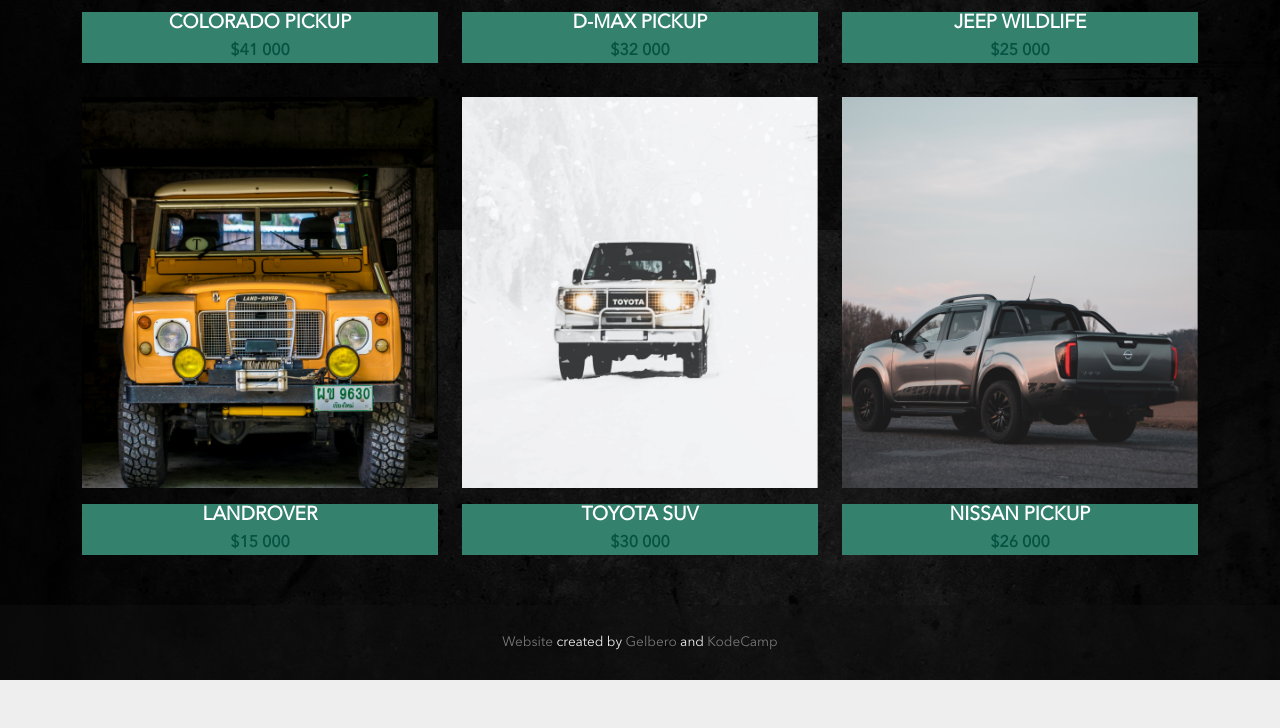
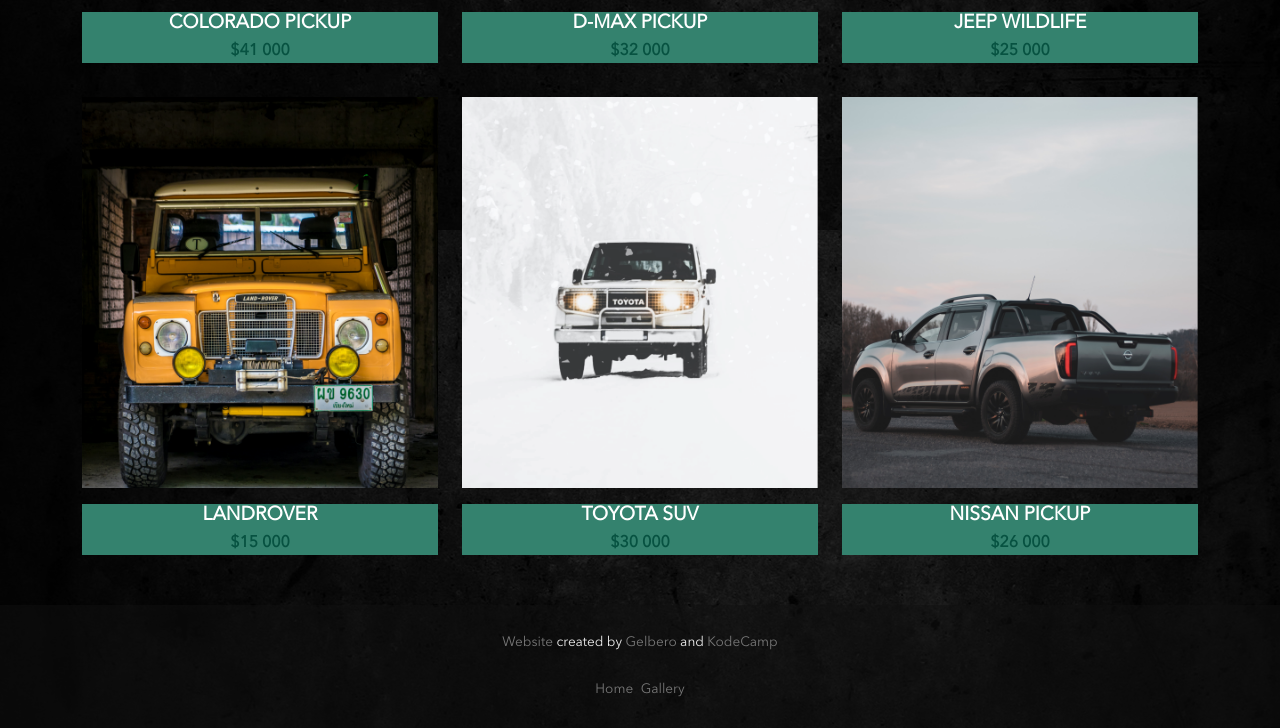
Before and after one commit to Gelbero46/galleryWebsite.github.io, a plain HTML site: page gallery.html in a window 1280 px wide. Shown: the part 1570-2298 px from the top of the page. Before the commit the page ends 2250 px from the top, so only its background shows below. Drawn offline with nearby package versions, Linux system fonts and the light colour scheme.

Commit message:
footer update

```diff
--- a/css/style.scss
+++ b/css/style.scss
@@ -147,11 +147,15 @@ body {
     padding: 2em 0;
     color: #eee;
 
+    & > * + * {
+      margin-top: 2em;
+    }
     a {
       text-decoration: none;
       color: #777;
       &:hover {
         color: rgb(52, 130, 110);
+        text-decoration: underline;
       }
     }
   }
--- a/gallery.html
+++ b/gallery.html
@@ -25,6 +25,7 @@
     <footer class="footer">
         <div class="footer--text">
             <p><a href="https://github.com/Gelbero46">Website</a> created by <a href="https://github.com/Gelbero46" target="/">Gelbero</a> and <a href="https://www.facebook.com/kodehauzcamp" target="/">KodeCamp</a></p>
+            <p><a href="./index.html" class="me-1">Home</a> <a href="./gallery.html">Gallery</a></p>
         </div>
     </footer>
 
```
Also changed, not shown: index.html (+1 -0 lines), css/style.css, 1 other file.
